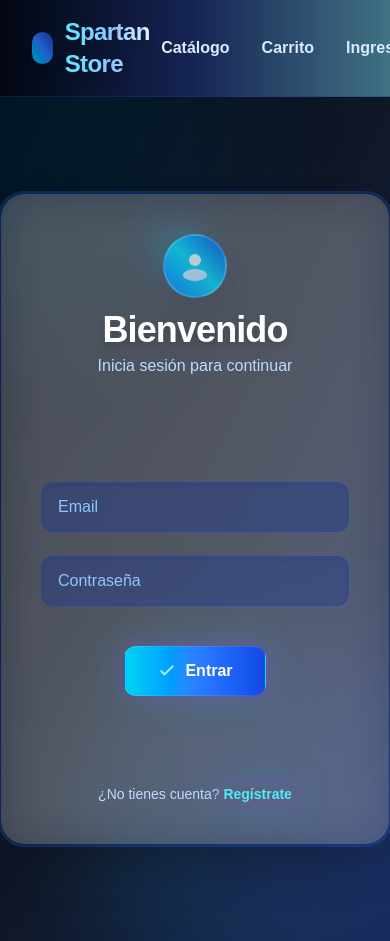
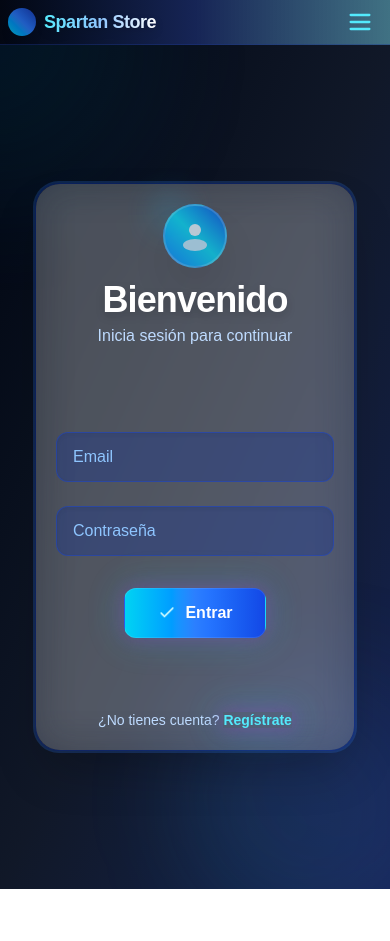
Before and after one commit to SpartanPaez/storeExample, a Next.js app: page /auth/login in a window 390 px wide. After the commit the page ends 889 px from the top, so only its background shows below. Built offline with nearby package versions, Linux system fonts and the light colour scheme.

Commit message:
Ajutes responsive

```diff
--- a/src/app/Navbar.tsx
+++ b/src/app/Navbar.tsx
@@ -23,17 +23,21 @@ export default function Navbar() {
   }
 
   return (
-    <nav className="relative bg-gradient-to-r from-gray-950 via-blue-950 to-cyan-900/80 border-b border-blue-900/40 py-4 px-8 flex justify-between items-center shadow-xl backdrop-blur-md">
-      <div className="flex items-center gap-3">
-        <span className="inline-block w-8 h-8 rounded-full bg-gradient-to-tr from-cyan-400 via-blue-500 to-blue-800 shadow-lg animate-pulse" />
-        <span className="text-2xl font-extrabold bg-gradient-to-r from-cyan-300 via-blue-300 to-white bg-clip-text text-transparent drop-shadow-lg tracking-tight">Spartan Store</span>
+    <nav className="relative bg-gradient-to-r from-gray-950 via-blue-950 to-cyan-900/80 border-b border-blue-900/40 py-2 px-2 sm:py-4 sm:px-8 flex flex-wrap justify-between items-center shadow-xl backdrop-blur-md">
+      <div className="flex items-center gap-2 sm:gap-3">
+        <span className="inline-block w-7 h-7 sm:w-8 sm:h-8 rounded-full bg-gradient-to-tr from-cyan-400 via-blue-500 to-blue-800 shadow-lg animate-pulse" />
+        <span className="text-lg sm:text-2xl font-extrabold bg-gradient-to-r from-cyan-300 via-blue-300 to-white bg-clip-text text-transparent drop-shadow-lg tracking-tight">Spartan Store</span>
       </div>
-      <ul className="flex gap-8 text-blue-100 font-medium">
+      <input id="nav-toggle" type="checkbox" className="hidden peer" />
+      <label htmlFor="nav-toggle" className="sm:hidden flex items-center cursor-pointer ml-auto mr-2">
+        <svg className="w-7 h-7 text-cyan-300" fill="none" stroke="currentColor" strokeWidth="2" viewBox="0 0 24 24"><path strokeLinecap="round" strokeLinejoin="round" d="M4 6h16M4 12h16M4 18h16" /></svg>
+      </label>
+      <ul className="flex-col sm:flex-row gap-2 sm:gap-8 text-blue-100 font-medium w-full sm:w-auto sm:static absolute left-0 right-0 top-full bg-gradient-to-r from-gray-950 via-blue-950 to-cyan-900/95 sm:bg-none z-40 hidden peer-checked:flex sm:flex p-4 sm:p-0 rounded-b-xl sm:rounded-none shadow-lg sm:shadow-none">
         <li>
-          <Link href="/" className="hover:text-cyan-300 transition font-semibold">Catálogo</Link>
+          <Link href="/" className="block py-2 px-2 sm:p-0 hover:text-cyan-300 transition font-semibold">Catálogo</Link>
         </li>
         <li className="relative">
-          <Link href="/cart" className="hover:text-cyan-300 transition font-semibold flex items-center gap-1">
+          <Link href="/cart" className="py-2 px-2 sm:p-0 hover:text-cyan-300 transition font-semibold flex items-center gap-1">
             Carrito
             {totalItems > 0 && (
               <span className="ml-1 inline-flex items-center justify-center px-2 py-0.5 text-xs font-bold leading-none text-white bg-gradient-to-r from-cyan-500 to-blue-700 rounded-full shadow ring-2 ring-cyan-300/40 animate-bounce">
@@ -44,11 +48,11 @@ export default function Navbar() {
         </li>
         {!isLogged ? (
           <li>
-            <Link href="/auth/login" className="hover:text-cyan-300 transition font-semibold">Ingresar</Link>
+            <Link href="/auth/login" className="block py-2 px-2 sm:p-0 hover:text-cyan-300 transition font-semibold">Ingresar</Link>
           </li>
         ) : (
           <li>
-            <button onClick={handleLogout} className="hover:text-cyan-300 transition font-semibold bg-transparent border-none cursor-pointer">Salir</button>
+            <button onClick={handleLogout} className="block py-2 px-2 sm:p-0 hover:text-cyan-300 transition font-semibold bg-transparent border-none cursor-pointer">Salir</button>
           </li>
         )}
       </ul>
--- a/src/app/auth/login/page.tsx
+++ b/src/app/auth/login/page.tsx
@@ -50,14 +50,14 @@ export default function LoginPage() {
   }
 
   return (
-    <div className="min-h-screen flex items-center justify-center bg-gradient-to-br from-gray-950 via-gray-900 to-blue-950 relative overflow-hidden">
+    <div className="min-h-screen flex items-center justify-center bg-gradient-to-br from-gray-950 via-gray-900 to-blue-950 relative overflow-hidden px-2 sm:px-0">
       {/* Glassmorphism y brillos sutiles */}
-      <div className="absolute -top-32 -left-32 w-96 h-96 bg-gradient-to-br from-blue-500/20 via-cyan-400/10 to-blue-900/10 rounded-full blur-3xl animate-pulse z-0" />
-      <div className="absolute bottom-0 right-0 w-80 h-80 bg-gradient-to-tr from-cyan-400/10 via-blue-400/10 to-blue-900/20 rounded-full blur-2xl animate-blob z-0" />
-      <form onSubmit={handleSubmit} className="relative bg-white/10 bg-clip-padding p-10 rounded-3xl shadow-2xl w-full max-w-md flex flex-col gap-8 border border-blue-700/30 backdrop-blur-[18px] ring-2 ring-blue-500/20 before:absolute before:inset-0 before:rounded-3xl before:bg-white/10 before:backdrop-blur-[20px] before:pointer-events-none before:z-10">
-        <div className="flex flex-col items-center mb-2 z-20">
+      <div className="absolute -top-32 -left-32 w-72 h-72 sm:w-96 sm:h-96 bg-gradient-to-br from-blue-500/20 via-cyan-400/10 to-blue-900/10 rounded-full blur-3xl animate-pulse z-0" />
+      <div className="absolute bottom-0 right-0 w-56 h-56 sm:w-80 sm:h-80 bg-gradient-to-tr from-cyan-400/10 via-blue-400/10 to-blue-900/20 rounded-full blur-2xl animate-blob z-0" />
+      <form onSubmit={handleSubmit} className="relative bg-white/10 bg-clip-padding p-5 sm:p-10 rounded-3xl shadow-2xl w-full max-w-xs sm:max-w-md flex flex-col gap-6 sm:gap-8 border border-blue-700/30 backdrop-blur-[18px] ring-2 ring-blue-500/20 before:absolute before:inset-0 before:rounded-3xl before:bg-white/10 before:backdrop-blur-[20px] before:pointer-events-none before:z-10">
+        <div className="flex flex-col items-center mb-1 sm:mb-2 z-20">
           <div className="relative">
-            <div className="absolute -top-2 -left-2 w-12 h-12 bg-gradient-to-tr from-cyan-400/40 to-blue-400/30 rounded-full blur-lg animate-pulse" />
+            <div className="absolute -top-2 -left-2 w-8 h-8 sm:w-12 sm:h-12 bg-gradient-to-tr from-cyan-400/40 to-blue-400/30 rounded-full blur-lg animate-pulse" />
             <div className="bg-gradient-to-tr from-blue-500 via-cyan-400 to-blue-700 rounded-full p-3 mb-3 shadow-2xl animate-pulse border-2 border-white/20">
               <svg width="36" height="36" fill="none" viewBox="0 0 24 24"><circle cx="12" cy="8" r="4" fill="#e0f2fe"/><ellipse cx="12" cy="18" rx="8" ry="4" fill="#bae6fd"/></svg>
             </div>
--- a/src/app/page.tsx
+++ b/src/app/page.tsx
@@ -72,7 +72,7 @@ function HomeContent() {
   }
 
   return (
-    <div className="max-w-6xl mx-auto py-12 px-4 relative">
+    <div className="max-w-6xl mx-auto py-6 px-2 sm:py-10 sm:px-4 relative">
       {/* Notificación flotante */}
       {showNotif && (
         <div className={`fixed top-8 left-1/2 -translate-x-1/2 z-50 flex items-center gap-3 px-6 py-3 rounded-xl shadow-2xl ring-2 animate-fade-in-out ${notifType === "success" ? "bg-gradient-to-r from-green-500 via-emerald-600 to-green-800 text-white ring-green-300/40" : "bg-gradient-to-r from-red-500 via-pink-600 to-pink-800 text-white ring-pink-300/40"}`}>
@@ -92,25 +92,25 @@ function HomeContent() {
       ) : shoes.length === 0 ? (
         <div className="text-gray-400 text-center">No hay zapatos disponibles.</div>
       ) : (
-        <div className="grid grid-cols-1 sm:grid-cols-2 md:grid-cols-3 gap-8">
+        <div className="grid grid-cols-1 xs:grid-cols-2 sm:grid-cols-2 md:grid-cols-3 gap-4 sm:gap-6 md:gap-8">
           {shoes.map((shoe) => (
-            <div key={shoe.id} className="bg-gray-900 rounded-lg shadow-lg p-6 flex flex-col items-center">
-              <div className="w-32 h-32 bg-gray-800 rounded mb-4 flex items-center justify-center">
+            <div key={shoe.id} className="bg-gray-900 rounded-lg shadow-lg p-4 sm:p-6 flex flex-col items-center w-full max-w-xs mx-auto">
+              <div className="w-24 h-24 sm:w-32 sm:h-32 bg-gray-800 rounded mb-3 flex items-center justify-center">
                 {/* Imagen placeholder */}
                 <span className="text-6xl text-gray-700">👟</span>
               </div>
-              <h2 className="text-xl font-semibold text-gray-100 mb-2">{shoe.model}</h2>
-              <p className="text-gray-400 mb-2">Marca: {shoe.brand}</p>
-              <p className="text-gray-400 mb-2">Temporada: {shoe.season}</p>
-              <p className="text-gray-400 mb-2">Stock: {shoe.stock}</p>
-              <p className="text-gray-200 font-bold mb-4">{formatPYG(shoe.price)}</p>
+              <h2 className="text-lg sm:text-xl font-semibold text-gray-100 mb-1 sm:mb-2 text-center break-words">{shoe.model}</h2>
+              <p className="text-gray-400 mb-1 sm:mb-2 text-xs sm:text-sm">Marca: {shoe.brand}</p>
+              <p className="text-gray-400 mb-1 sm:mb-2 text-xs sm:text-sm">Temporada: {shoe.season}</p>
+              <p className="text-gray-400 mb-1 sm:mb-2 text-xs sm:text-sm">Stock: {shoe.stock}</p>
+              <p className="text-gray-200 font-bold mb-2 sm:mb-4 text-base sm:text-lg">{formatPYG(shoe.price)}</p>
               <button
-                className="bg-gradient-to-r from-cyan-500 via-blue-600 to-blue-800 hover:from-cyan-400 hover:to-blue-700 text-white font-semibold py-2 px-6 rounded shadow-lg transition-all duration-200 active:scale-95 ring-2 ring-cyan-300/40"
+                className="w-full bg-gradient-to-r from-cyan-500 via-blue-600 to-blue-800 hover:from-cyan-400 hover:to-blue-700 text-white font-semibold py-2 px-2 sm:px-6 rounded shadow-lg transition-all duration-200 active:scale-95 ring-2 ring-cyan-300/40 text-sm sm:text-base"
                 onClick={() => handleAddToCart(shoe)}
                 disabled={shoe.stock < 1}
               >
                 {shoe.stock > 0 ? (
-                  <span className="flex items-center gap-2">
+                  <span className="flex items-center justify-center gap-2">
                     <svg className="w-5 h-5 text-white" fill="none" stroke="currentColor" strokeWidth="2" viewBox="0 0 24 24"><path strokeLinecap="round" strokeLinejoin="round" d="M12 4v16m8-8H4" /></svg>
                     Agregar al carrito
                   </span>
```
